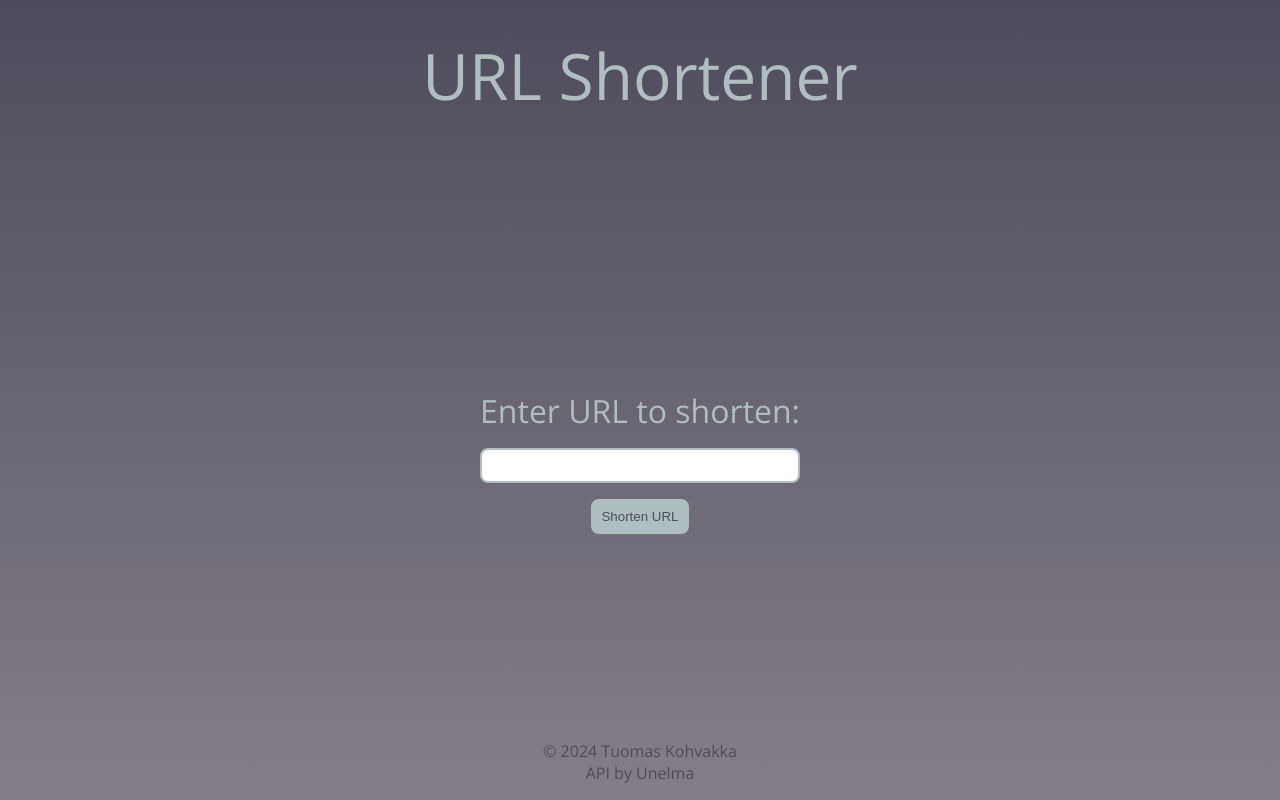
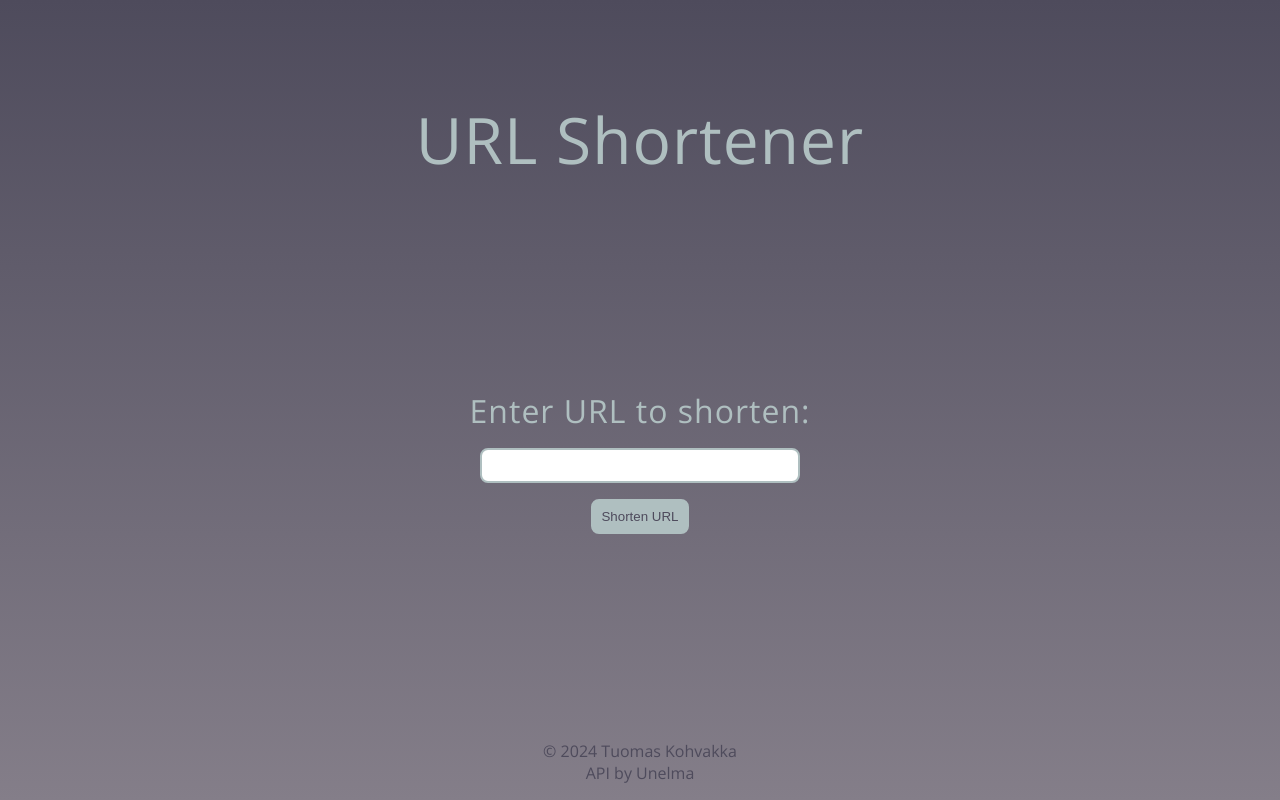
Before and after one commit to tauoms/URL-shortener, a React (Vite) app: page / in a window 1280 px wide. Built offline with nearby package versions, Linux system fonts and the light colour scheme.

Commit message:
Adjust styles: margins

```diff
--- a/src/App.css
+++ b/src/App.css
@@ -25,6 +25,7 @@ body {
 h1 {
   font-size: 4rem;
   font-weight: 400;
+  letter-spacing: 1px;
 }
 
 #mainView {
@@ -35,11 +36,13 @@ h1 {
 }
 
 header {
-  padding: 2rem 0 4rem;
+  padding: 6rem 0 0;
+  margin-bottom: 2rem;
 }
 
 label {
   font-size: 2rem;
+  letter-spacing: 1px;
 }
 
 section {
@@ -65,6 +68,6 @@ button {
 }
 
 footer {
-  margin-bottom: 1rem;
+  margin: 2rem 0 1rem;
   color: #4e4b5c;
 }
```
